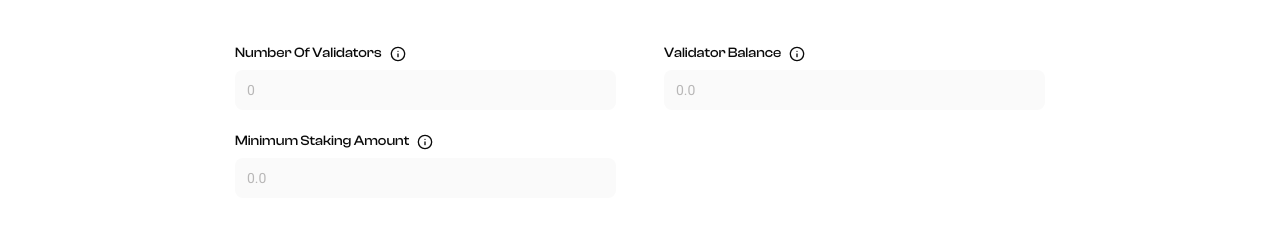
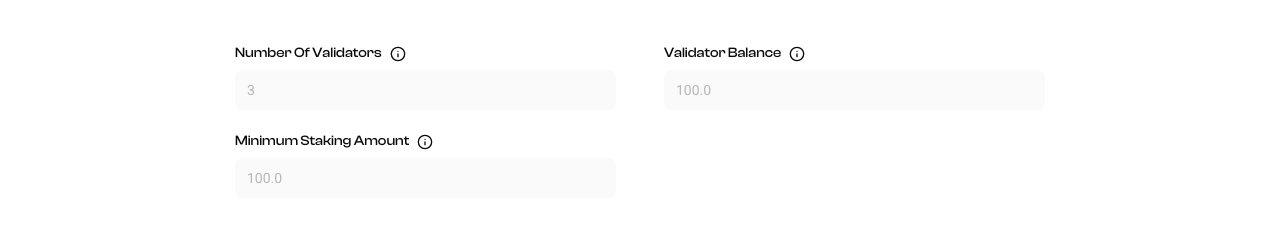
Before and after one commit to unit214/aeternity-hyperchains-initiator, a Next.js app: page /initiate/4 in a window 1280 px wide. Shown: the part 203-451 px from the top of the page. Built offline with nearby package versions, Linux system fonts and the light colour scheme.

Commit message:
fix: adjust placeholder values for number intputs

```diff
--- a/src/app/initiate/3/page.tsx
+++ b/src/app/initiate/3/page.tsx
@@ -51,7 +51,7 @@ const InitiatorForm: React.FC<{ initialData: Step3FormValues | null }> = ({ init
                             <FormItem>
                                 <FormLabelWithTooltip label='Block Reward' tooltip='Tooltip Text' />
                                 <FormControl>
-                                    <Input {...field} placeholder='0.0' />
+                                    <Input {...field} placeholder='100.0' />
                                 </FormControl>
                                 <FormMessage />
                             </FormItem>
@@ -64,7 +64,7 @@ const InitiatorForm: React.FC<{ initialData: Step3FormValues | null }> = ({ init
                             <FormItem>
                                 <FormLabelWithTooltip label='Pinning Reward' tooltip='Tooltip Text' />
                                 <FormControl>
-                                    <Input {...field} placeholder='0.0' />
+                                    <Input {...field} placeholder='100.0' />
                                 </FormControl>
                                 <FormMessage />
                             </FormItem>
--- a/src/app/initiate/4/page.tsx
+++ b/src/app/initiate/4/page.tsx
@@ -51,7 +51,7 @@ const InitiatorForm: React.FC<{ initialData: Step4FormValues | null }> = ({ init
                             <FormItem>
                                 <FormLabelWithTooltip label='Number Of Validators' tooltip='Tooltip Text' />
                                 <FormControl>
-                                    <Input {...field} placeholder='0' />
+                                    <Input {...field} placeholder='3' />
                                 </FormControl>
                                 <FormMessage />
                             </FormItem>
@@ -64,7 +64,7 @@ const InitiatorForm: React.FC<{ initialData: Step4FormValues | null }> = ({ init
                             <FormItem>
                                 <FormLabelWithTooltip label='Validator Balance' tooltip='Tooltip Text' />
                                 <FormControl>
-                                    <Input {...field} placeholder='0.0' />
+                                    <Input {...field} placeholder='100.0' />
                                 </FormControl>
                                 <FormMessage />
                             </FormItem>
@@ -77,7 +77,7 @@ const InitiatorForm: React.FC<{ initialData: Step4FormValues | null }> = ({ init
                             <FormItem>
                                 <FormLabelWithTooltip label='Minimum Staking Amount' tooltip='Tooltip Text' />
                                 <FormControl>
-                                    <Input {...field} placeholder='0.0' />
+                                    <Input {...field} placeholder='100.0' />
                                 </FormControl>
                                 <FormMessage />
                             </FormItem>
```
